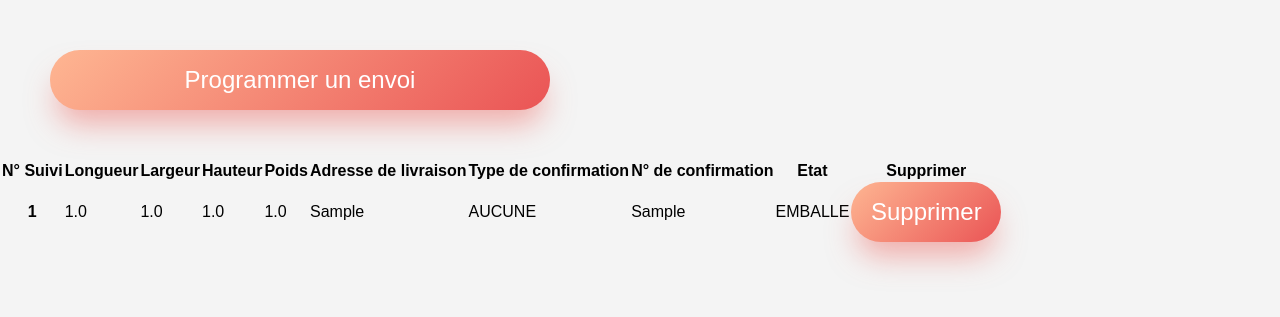
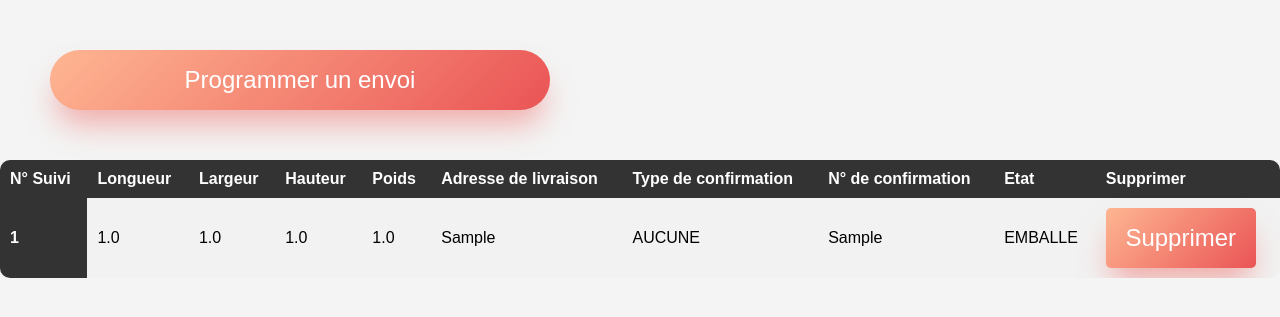
Before and after one commit to Mtoulliou/TransportCP, a Django app: page /expediteur/ in a window 1280 px wide. Shown: the part 181-498 px from the top of the page. Run offline with Django 5.2, Linux system fonts and the light colour scheme; tables that the repository leaves empty hold one stand-in row (values such as "Sample post").

Commit message:
'commit'

```diff
--- a/TCP/listings/static/listings/styles_expediteur.css
+++ b/TCP/listings/static/listings/styles_expediteur.css
@@ -142,3 +142,45 @@ footer {
 footer p {
     margin: 0;
 }
+
+/* Style pour le tableau */
+table {
+  width: 100%;
+  border-collapse: collapse;
+  border-radius: 10px;
+  overflow: hidden;
+}
+
+/* Style pour l'en-tête de colonne */
+th {
+  background-color: #333;
+  color: #fff;
+  font-weight: bold;
+  padding: 10px;
+  text-align: left;
+}
+
+/* Style pour les lignes impaires */
+tr:nth-child(odd) {
+  background-color: #f2f2f2;
+}
+
+/* Style pour les cellules */
+td {
+  padding: 10px;
+}
+
+/* Style pour les boutons de suppression */
+.btn-danger {
+  background-color: #dc3545;
+  color: #fff;
+  border: none;
+  border-radius: 5px;
+  padding: 5px 10px;
+  cursor: pointer;
+  transition: background-color 0.3s;
+}
+
+.btn-danger:hover {
+  background-color: #c82333;
+}
--- a/TCP/listings/templates/listings/expediteur.html
+++ b/TCP/listings/templates/listings/expediteur.html
@@ -88,7 +88,6 @@
 </script>
 <script>
     function supprimerColis(colisId) {
-        if (confirm("Êtes-vous sûr de vouloir supprimer cet élément ?")) {
         var form = document.getElementById("supprimerForm" + colisId);
         fetch(form.action, {
             method: 'POST',
@@ -100,7 +99,8 @@
         })
         .then(response => {
             if (response.ok) {
-                    // Mettre à jour le tableau après la suppression réussie
+                // Recharger la page après la suppression réussie
+                wait(10)
                 window.location.reload();
             } else {
                 console.error('La requête de suppression a échoué.');
@@ -110,5 +110,4 @@
             console.error('Erreur lors de la suppression:', error);
         });
     }
-    }
 </script>
--- a/TCP/listings/views.py
+++ b/TCP/listings/views.py
@@ -20,7 +20,7 @@ def expediteur(request):
 def supprimer_colis(request, colis_id):
     colis = get_object_or_404(Colis, pk=colis_id)
     colis.delete()
-    return redirect('expediteur')
+    return (request, 'listings/expediteur.html')
 
 def transporteur(request):
     return render(request, 'listings/transporteur.html')
```
Also changed, not shown: TCP/db.sqlite3. Lines whose indentation alone changed are shown as unchanged.
